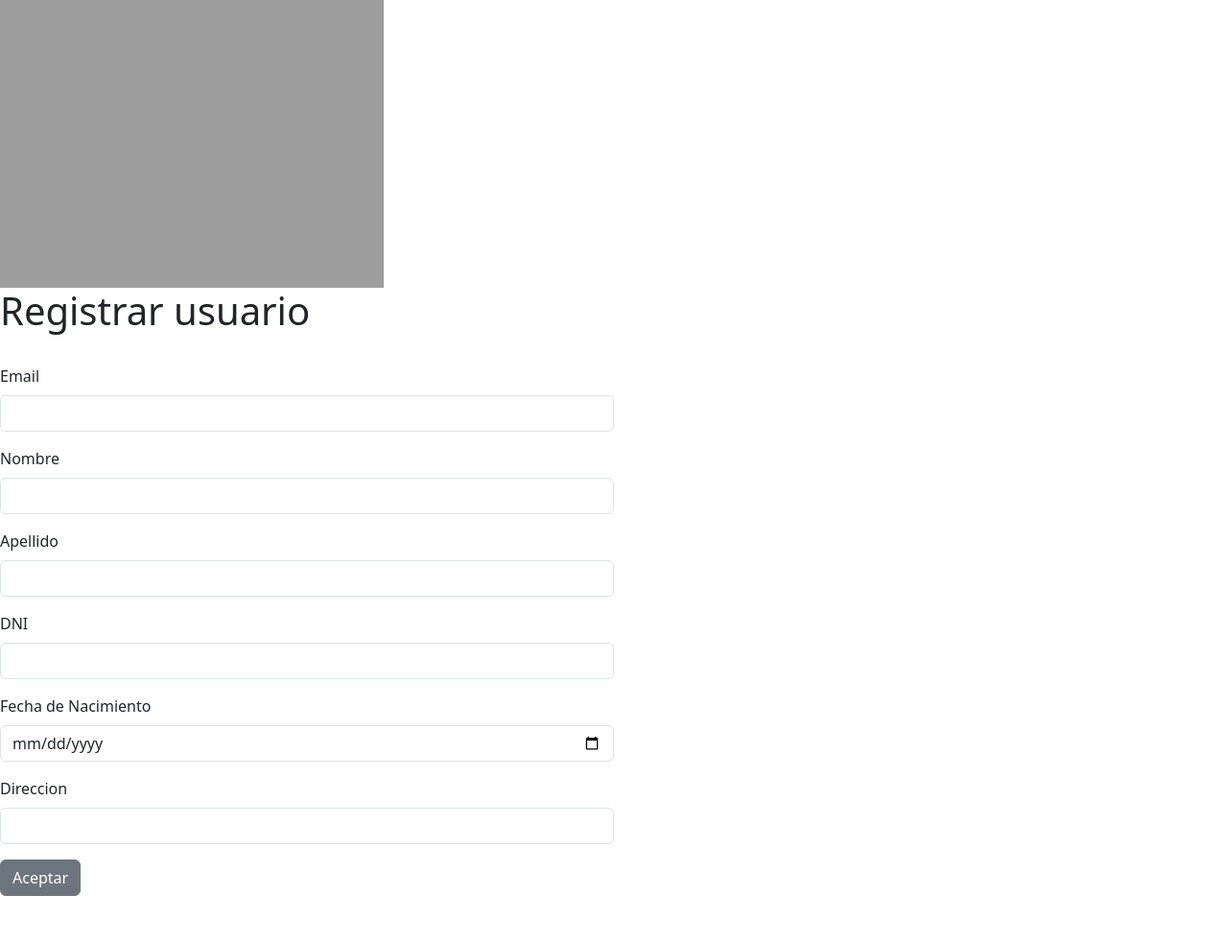
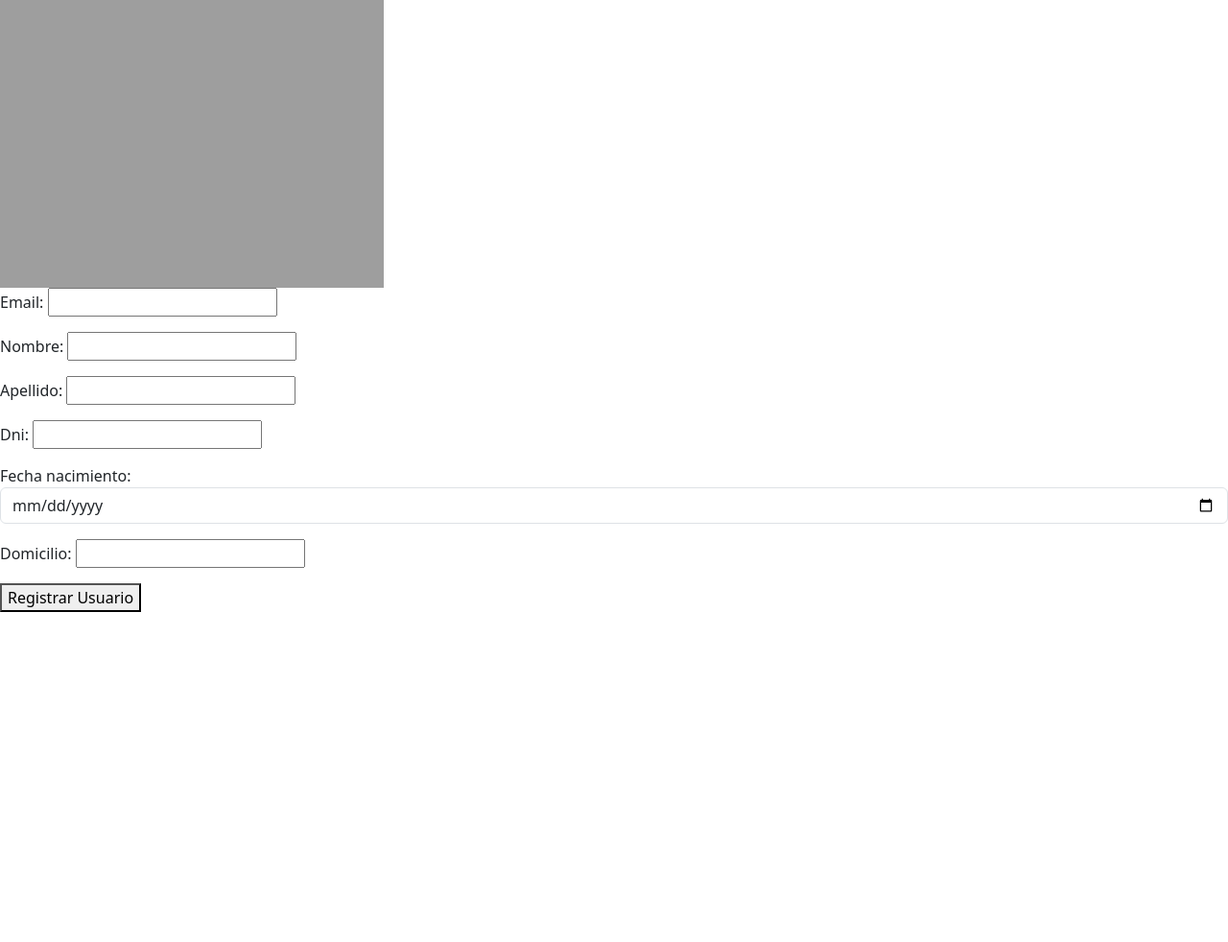
Before and after one commit to inagoy/oh-my-dog, a Django app: page /usuarios/nuevo in a window 1280 px wide. Shown: the whole page at 96% size. After the commit the page ends 638 px from the top, so only its background shows below. Run offline with Django 4.2, Linux system fonts and the light colour scheme.

Commit message:
cambios en registrar usuario

```diff
--- a/oh_my_dog/settings.py
+++ b/oh_my_dog/settings.py
@@ -123,7 +123,7 @@ USE_I18N = True
 
 USE_TZ = True
 
-
+DATE_INPUT_FORMATS = ('%d-%m-%Y')
 # Static files (CSS, JavaScript, Images)
 # https://docs.djangoproject.com/en/4.2/howto/static-files/
 
--- a/usuarios_y_perros/forms.py
+++ b/usuarios_y_perros/forms.py
@@ -1,6 +1,9 @@
 from django import forms
-from .models import Perro
-
+from .models import Perro, Usuario
+from datetime import date, datetime, timedelta
+from django.core.exceptions import ValidationError
+from django.db.models import Q
+from oh_my_dog import settings
 
 class CargarPerroForm(forms.ModelForm):
     fecha_nacimiento = forms.DateField(
@@ -15,3 +18,26 @@ class CargarPerroForm(forms.ModelForm):
         fields = ['nombre', 'fecha_nacimiento', 'color',
                   'observaciones',
                   'raza']
+
+
+class RegistrarUsuarioForm(forms.ModelForm):
+    fecha_nacimiento = forms.DateField(
+            widget=forms.DateInput(format = '%d/%m/%Y',
+            attrs={'type': 'date',
+                    'placeholder': 'dd-mm-yyyy (DOB)', 'class': 'form-control'}
+            ),
+            input_formats=settings.DATE_INPUT_FORMATS)
+
+    class Meta:
+        model = Usuario
+        fields = ['email', 'nombre',
+                    'apellido', 'dni',
+                    'fecha_nacimiento', 'domicilio']
+
+    def clean_fecha_nacimiento(self):
+        fecha_form = self.cleaned_data["fecha_nacimiento"]
+        fecha_actual = date.today()
+        fecha = date(fecha_actual.year-18, fecha_actual.month, fecha_actual.day)
+        if fecha_form > fecha:
+            raise ValidationError("El usuario debe ser mayor a 18 años")
+        return fecha_form
--- a/usuarios_y_perros/templates/usuarios_y_perros/registrar_usuario.html
+++ b/usuarios_y_perros/templates/usuarios_y_perros/registrar_usuario.html
@@ -1,45 +1,6 @@
-{% extends 'base.html' %}
-
-{% block content %}
-
-	<h1>Registrar usuario</h1>
-<br/>
-
-
-		<form action="" method=POST>
-			{% csrf_token %}
-
-		<form>
-  <div style="width: 50%">
-  <div class="mb-3">
-    <label for="email" class="form-label">Email</label>
-    <input type="text" class="form-control" name="email" aria-describedby="emailHelp" required>
-  </div>
-  <div class="mb-3">
-    <label for="nombre" class="form-label">Nombre</label>
-    <input type="text" class="form-control" name="nombre" aria-describedby="nameHelp" required>
-  </div>
-  <div class="mb-3">
-    <label for="apellido" class="form-label">Apellido</label>
-    <input type="text" class="form-control" name="apellido" aria-describedby="surnameHelp" required>
-  </div>
-  <div class="mb-3">
-    <label for="dni" class="form-label">DNI</label>
-    <input type="number" class="form-control" name="dni" aria-describedby="dniHelp" required>
-  </div>
-  <div class="mb-3">
-    <label for="fechaNac" class="form-label">Fecha de Nacimiento</label>
-    <input type="date" class="form-control" name="fechaNacimiento" aria-describedby="dobHelp" required>
-  </div>
-  <div class="mb-3">
-    <label for="direccion" class="form-label">Direccion</label>
-    <input type="text" class="form-control" name="direccion" aria-describedby="adressHelp" required>
-  </div>
-  </div>
-		<input type="submit" value="Aceptar" class="btn btn-secondary">
-
-		</form>
-
-
-<br/><br/>
+{% extends 'base.html' %} {% block content %}
+<form method="POST" class="forms">
+  {% csrf_token %} {{ form.as_p }}
+  <button type="submit">Registrar Usuario</button>
+</form>
 {% endblock %}
--- a/usuarios_y_perros/views.py
+++ b/usuarios_y_perros/views.py
@@ -1,6 +1,6 @@
 from django.http import JsonResponse
 from django.shortcuts import render, redirect
-from .forms import CargarPerroForm
+from .forms import CargarPerroForm, RegistrarUsuarioForm
 from django.contrib.auth import authenticate, login, logout
 from django.contrib import messages
 from usuarios_y_perros.models import (Perro, Usuario)
@@ -10,31 +10,20 @@ from usuarios_y_perros.helpers import es_menor_18, generar_contraseña, enviar_m
 
 def registrar_usuario(request):
     if request.method == "GET":
-        return render(request, "usuarios_y_perros/registrar_usuario.html")
-    elif request.method == "POST":
-        u = Usuario()
-        u.email = request.POST['email']
-        u.nombre = request.POST['nombre']
-        u.apellido = request.POST['apellido']
-        u.fechaNacimiento = date.fromisoformat(request.POST['fechaNacimiento'])
-        u.dni = request.POST['dni']
-        u.direccion = request.POST['direccion']
-        contraseña = generar_contraseña()
-        u.set_password(contraseña)
-        if (es_menor_18(u.fechaNacimiento)):
-            messages.error(
-                request, "El usuario es menor de edad y no puede ser usuario del sistema")
-            return redirect('registrar_usuario')
-        try:
-            u.save()
-            enviar_mail_bienvenida(u.email, contraseña)
-            print("INFO: Email enviado a: " + contraseña)
-            return redirect('cargar_perro', user_id=u.id)
-        except:
-            print("-"*100)
-            messages.error(
-                request, ("El mail ya está registrado en el sistema"))
-    return redirect('registrar_usuario')
+        form = RegistrarUsuarioForm()
+    else:
+        form = RegistrarUsuarioForm(request.POST)
+        if form.is_valid():
+            contraseña = generar_contraseña()
+            form.instance.contraseña = contraseña
+            enviar_mail_bienvenida(form.instance.email, contraseña)
+            form.save()
+            return redirect('cargar_perro', user_id=form.instance.id)
+        #except:
+         #   print("-"*100)
+          #  messages.error(
+           #     request, ("El mail ya está registrado en el sistema"))
+    return render(request, "usuarios_y_perros/registrar_usuario.html", {'form': form})
 
 
 def cargar_perro(request, user_id=None):
```
Also changed, not shown: publicaciones/migrations/0003_alter_publicacion_color_and_more.py (added), 1 other file.
